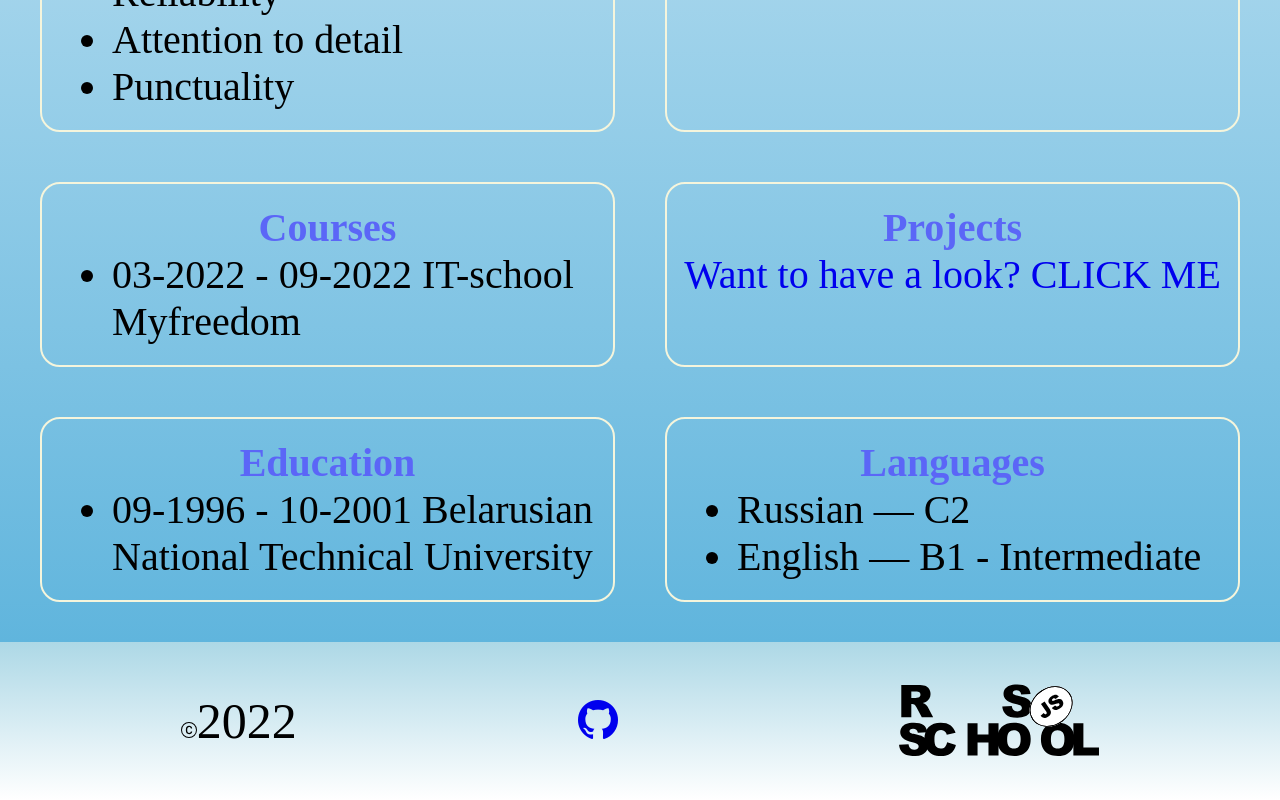
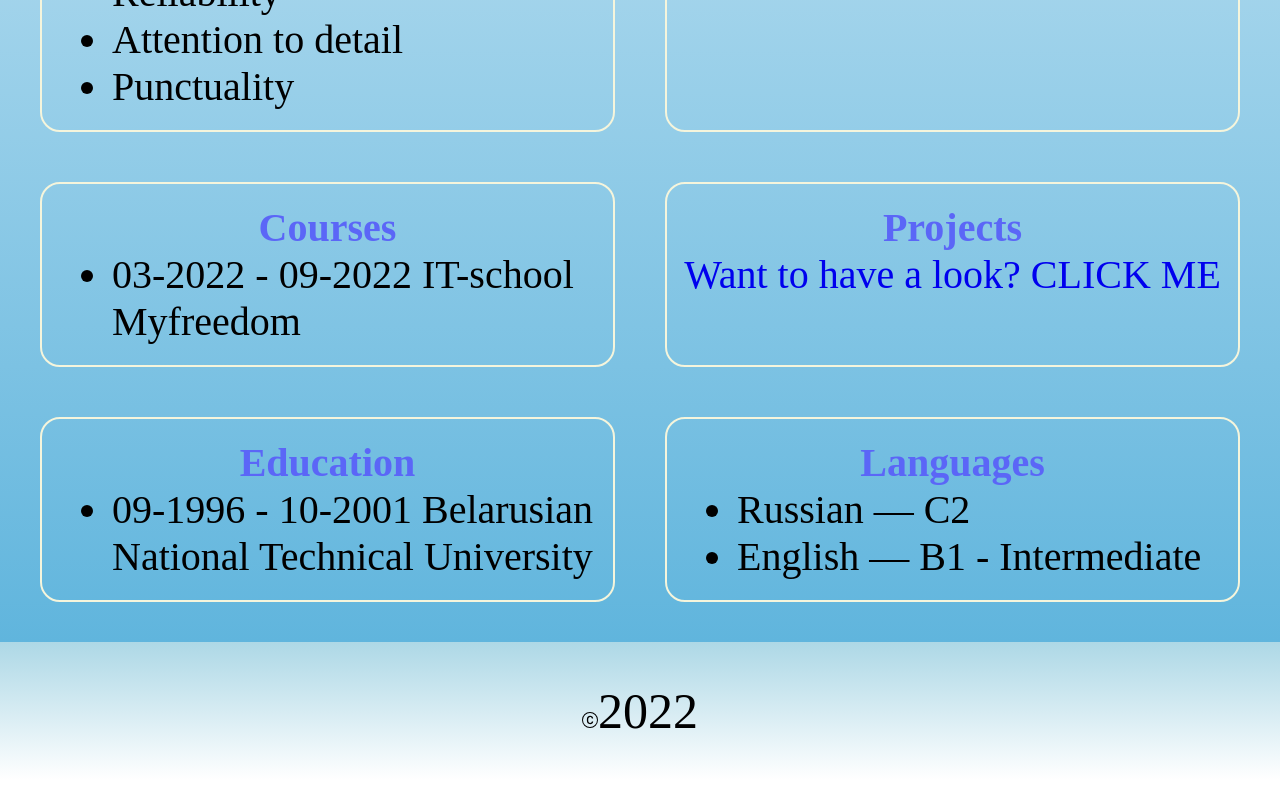
Before and after one commit to xFedSix/rsschool-cv, a website: page index.html in a window 1280 px wide. Shown: the part 1236-2036 px from the top of the page. Drawn offline with nearby package versions, Linux system fonts and the light colour scheme.

```diff
--- a/index.html
+++ b/index.html
@@ -167,11 +167,11 @@
           ><path
               d="M1 8a7 7 0 1 0 14 0A7 7 0 0 0 1 8Zm15 0A8 8 0 1 1 0 8a8 8 0 0 1 16 0ZM8.146 4.992c-1.212 0-1.927.92-1.927 2.502v1.06c0 1.571.703 2.462 1.927 2.462.979 0 1.641-.586 1.729-1.418h1.295v.093c-.1 1.448-1.354 2.467-3.03 2.467-2.091 0-3.269-1.336-3.269-3.603V7.482c0-2.261 1.201-3.638 3.27-3.638 1.681 0 2.935 1.054 3.029 2.572v.088H9.875c-.088-.879-.768-1.512-1.729-1.512Z"></svg>2022
         </p>
-        <a href="https://github.com/xFedSix"
+        <!-- <a href="https://github.com/xFedSix"
           ><i class="bi bi-github" style="font-size: 40px"></i
         ></a>
         <a href="https://rs.school/js-stage0"
-          ><img src="rs_school_js.svg" alt="rs_school_logo"></a>
+          ><img src="rs_school_js.svg" alt="rs_school_logo"></a> -->
       </footer>
     </main>
   </body>
```
